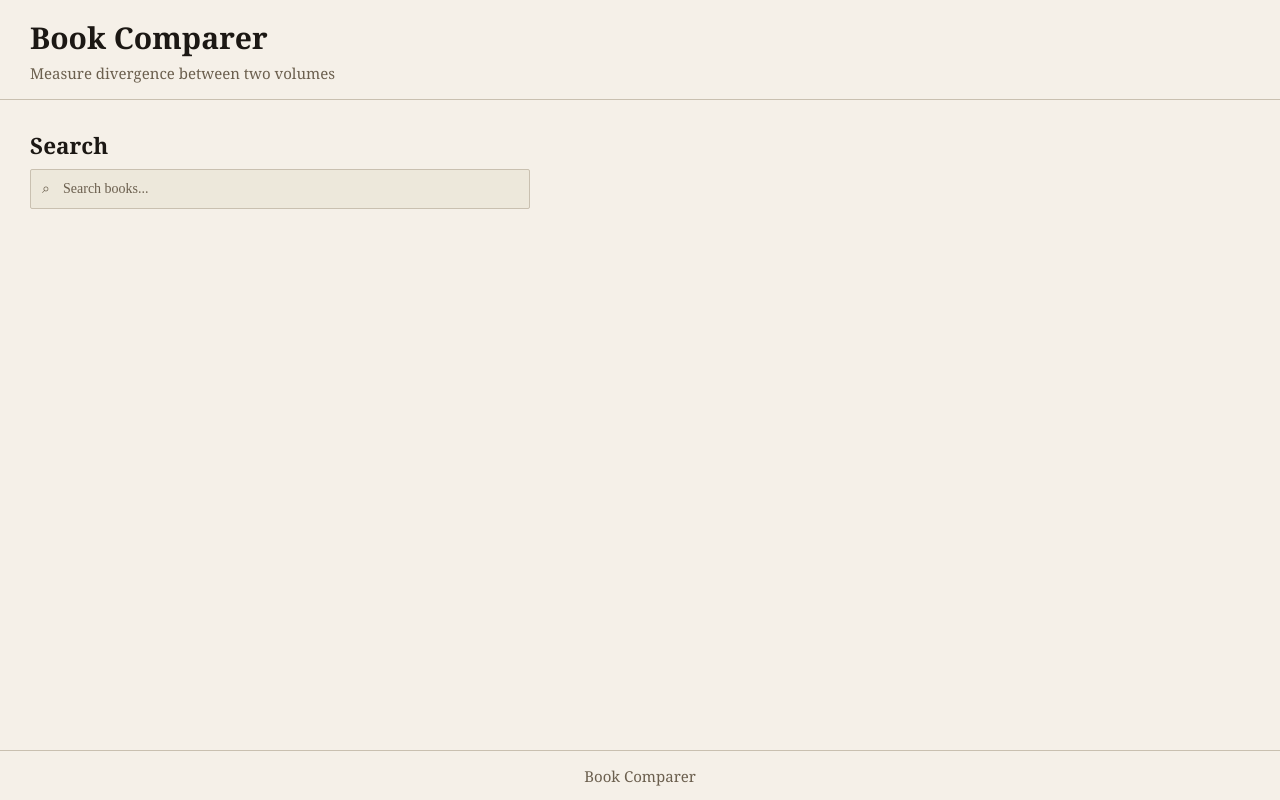
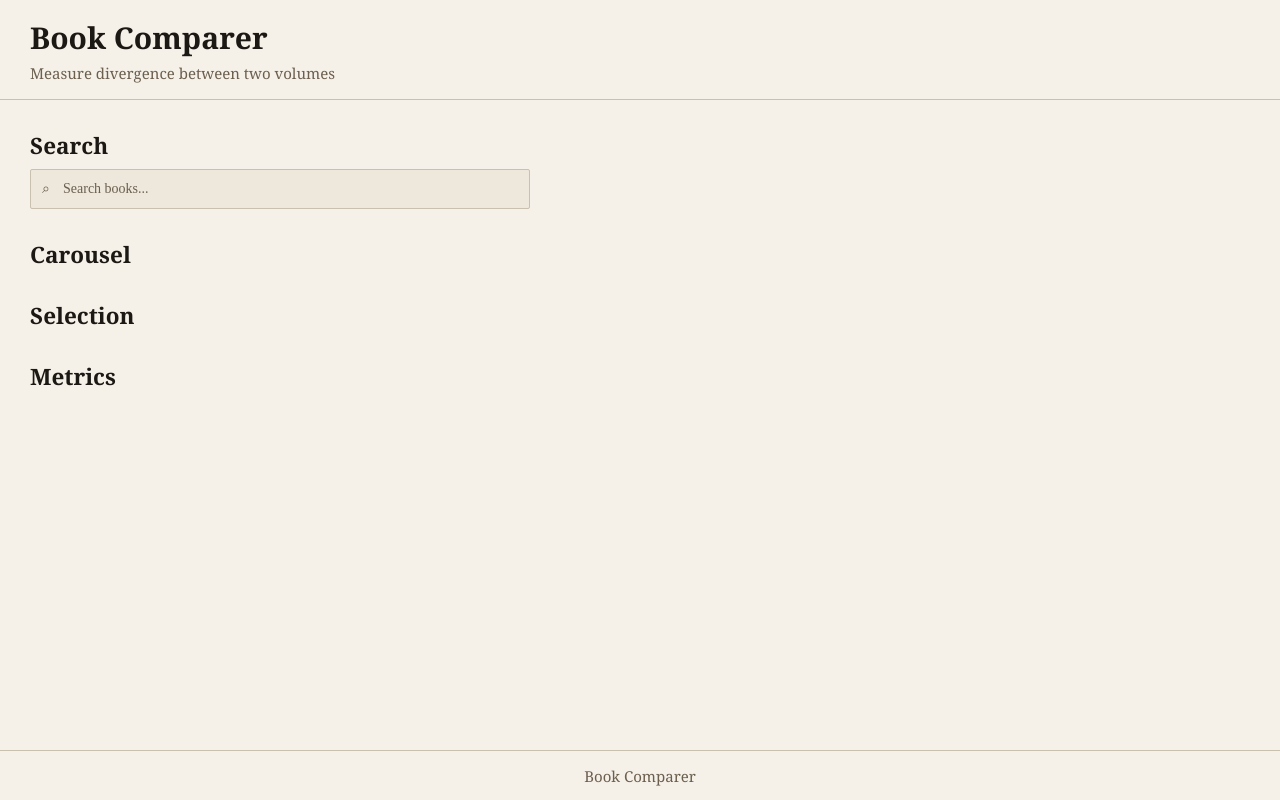
Before and after one commit to zayanbek/book-comparer, a React (Vite) app in the folder frontend/: page / in a window 1280 px wide. Built offline with nearby package versions, Linux system fonts and the light colour scheme.

Commit message:
create components for carousel, selection, metrics without implementation

```diff
--- a/frontend/src/App.tsx
+++ b/frontend/src/App.tsx
@@ -5,6 +5,9 @@ import { useState } from "react";
 import Header from "./components/header/Header";
 import SearchBar from "./components/searchBar/SearchBar";
 import Footer from "./components/footer/Footer";
+import Carousel from "./components/carousel/Carousel";
+import Selection from "./components/selection/Selection";
+import Metrics from "./components/metrics/Metrics";
 
 export default function App() {
   const [search, setSearch] = useState("");
@@ -15,13 +18,9 @@ export default function App() {
 
       <main className="main">
         <SearchBar value={search} onChange={setSearch} />
-        {/*
-
         <Carousel />
-        <Comparison />
+        <Selection />
         <Metrics />
-
-        */}
       </main>
 
       <Footer />
--- /dev/null
+++ b/frontend/src/components/carousel/Carousel.tsx
@@ -0,0 +1,9 @@
+import "./Carousel.css";
+
+export default function Carousel() {
+  return (
+    <div className="carousel">
+      <h2>Carousel</h2>
+    </div>
+  );
+}
--- /dev/null
+++ b/frontend/src/components/metrics/Metrics.tsx
@@ -0,0 +1,9 @@
+import "./Metrics.css";
+
+export default function Metrics() {
+  return (
+    <div className="selection">
+      <h2>Metrics</h2>
+    </div>
+  );
+}
--- /dev/null
+++ b/frontend/src/components/selection/Selection.tsx
@@ -0,0 +1,9 @@
+import "./Selection.css";
+
+export default function Selection() {
+  return (
+    <div className="selection">
+      <h2>Selection</h2>
+    </div>
+  );
+}
```
Also changed, not shown: frontend/src/components/carousel/Carousel.css (added), frontend/src/components/metrics/Metrics.css (added), frontend/src/components/selection/Selection.css (added).
